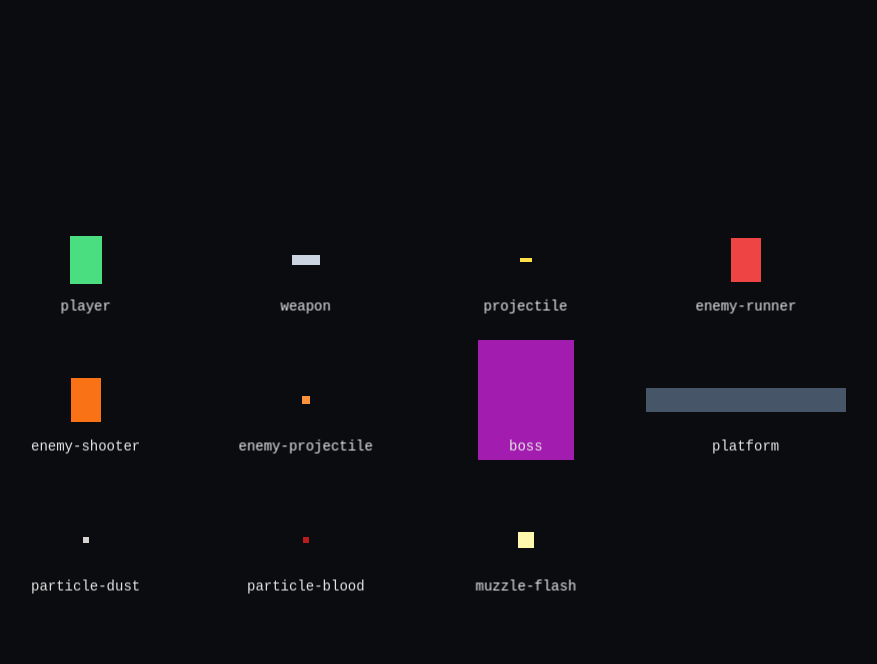
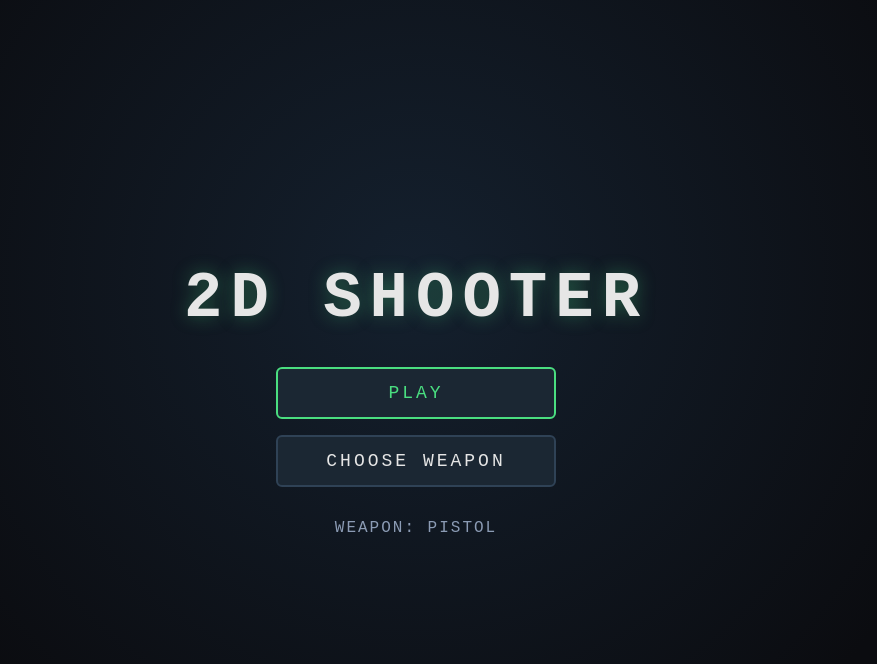
Before and after one commit to JoaoVictorVM/2d-Shooter, a React (Vite) app: page / in a window 1280 px wide. Shown: the top 664 px of the page, without its empty margins (224-1101 px from the left). Built offline with nearby package versions, Linux system fonts and the light colour scheme.

Commit message:
feat: add menu screen with play and weapon selection buttons

```diff
--- a/src/App.tsx
+++ b/src/App.tsx
@@ -1,11 +1,27 @@
+import { useGameStore } from './store/index.ts';
 import { GameCanvas } from './components/GameCanvas.tsx';
+import { MenuScreen } from './components/screens/MenuScreen.tsx';
 
 function App() {
-  return (
-    <div className="app">
-      <GameCanvas />
-    </div>
-  );
+  const currentScreen = useGameStore((state) => state.currentScreen);
+  const setScreen = useGameStore((state) => state.setScreen);
+
+  switch (currentScreen) {
+    case 'menu':
+      return <MenuScreen />;
+    case 'game':
+      return <GameCanvas />;
+    default:
+      // Fallback temporário para telas ainda não implementadas (etapas 3.2–3.4).
+      return (
+        <div className="screen">
+          <p className="screen__subtitle">{currentScreen.toUpperCase()} — em construção</p>
+          <button className="btn" type="button" onClick={() => setScreen('menu')}>
+            BACK TO MENU
+          </button>
+        </div>
+      );
+  }
 }
 
 export default App;
--- /dev/null
+++ b/src/components/screens/MenuScreen.tsx
@@ -0,0 +1,24 @@
+import { useGameStore } from '@/store/index.ts';
+import './screens.css';
+
+export function MenuScreen() {
+  const setScreen = useGameStore((state) => state.setScreen);
+  const selectedWeapon = useGameStore((state) => state.selectedWeapon);
+
+  return (
+    <div className="screen">
+      <h1 className="screen__title">2D SHOOTER</h1>
+
+      <div className="screen__menu">
+        <button className="btn btn--primary" type="button" onClick={() => setScreen('game')}>
+          PLAY
+        </button>
+        <button className="btn" type="button" onClick={() => setScreen('weaponSelect')}>
+          CHOOSE WEAPON
+        </button>
+      </div>
+
+      <p className="screen__subtitle">WEAPON: {selectedWeapon.toUpperCase()}</p>
+    </div>
+  );
+}
--- /dev/null
+++ b/src/components/screens/screens.css
@@ -0,0 +1,62 @@
+.screen {
+  display: flex;
+  flex-direction: column;
+  align-items: center;
+  justify-content: center;
+  gap: 32px;
+  width: 100%;
+  height: 100%;
+  background: radial-gradient(circle at 50% 35%, #14202e 0%, #0b0c10 70%);
+  user-select: none;
+}
+
+.screen__title {
+  font-size: 64px;
+  font-weight: 700;
+  letter-spacing: 8px;
+  color: #e6e6e6;
+  text-shadow: 0 0 18px rgba(74, 222, 128, 0.35);
+}
+
+.screen__subtitle {
+  font-size: 16px;
+  letter-spacing: 2px;
+  color: #8b9bb4;
+}
+
+.screen__menu {
+  display: flex;
+  flex-direction: column;
+  gap: 16px;
+  width: 280px;
+}
+
+.btn {
+  padding: 14px 24px;
+  font-family: inherit;
+  font-size: 18px;
+  letter-spacing: 3px;
+  color: #e6e6e6;
+  background: #1b2733;
+  border: 2px solid #2f4256;
+  border-radius: 6px;
+  cursor: pointer;
+  transition:
+    background 0.12s ease,
+    border-color 0.12s ease,
+    transform 0.08s ease;
+}
+
+.btn:hover {
+  background: #24384a;
+  border-color: #4ade80;
+}
+
+.btn:active {
+  transform: scale(0.97);
+}
+
+.btn--primary {
+  border-color: #4ade80;
+  color: #4ade80;
+}
--- a/vite.config.ts
+++ b/vite.config.ts
@@ -5,6 +5,9 @@ import { fileURLToPath, URL } from 'node:url';
 export default defineConfig({
   plugins: [react()],
   resolve: {
+    // Evita duplicação de instância do React entre o app e dependências
+    // que importam React (zustand), causa de "Invalid hook call".
+    dedupe: ['react', 'react-dom'],
     alias: {
       '@': fileURLToPath(new URL('./src', import.meta.url)),
     },
```
Also changed, not shown: 2 other files (tests, documents, lock files or other folders).
